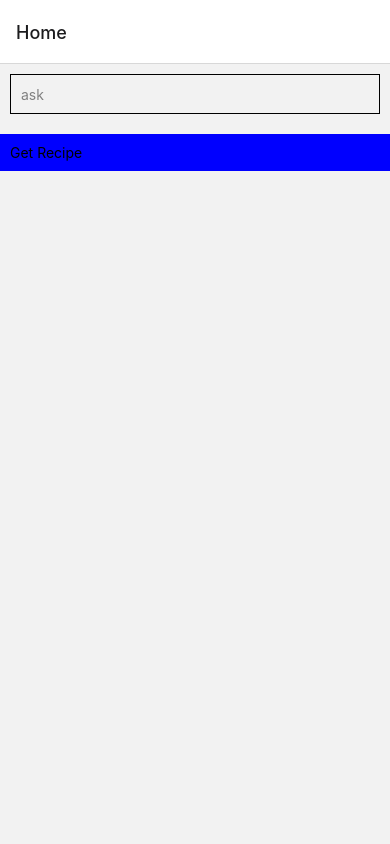
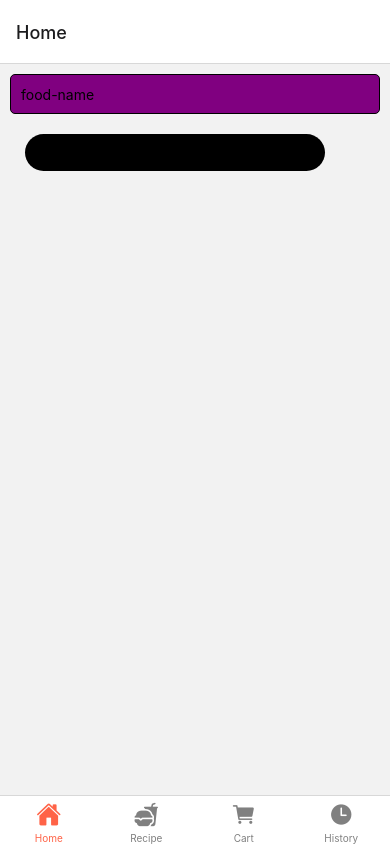
Before and after one commit to divyapandey2/RecipeChatBot, a React Native app: screen /Home in a window 390 px wide. Built offline with nearby package versions, Linux system fonts and the light colour scheme.

Commit message:
cart-added

```diff
--- a/App.js
+++ b/App.js
@@ -1,29 +1,69 @@
-import { StyleSheet, Text, View } from 'react-native'
-import React from 'react'
+import { StyleSheet, Text, View } from 'react-native';
+import React from 'react';
 import { NavigationContainer } from '@react-navigation/native';
 import { createStackNavigator } from '@react-navigation/stack';
+import { createBottomTabNavigator } from '@react-navigation/bottom-tabs';
+import { Provider } from 'react-redux';
+import Ionicons from 'react-native-vector-icons/Ionicons';
 import Home from './components/Home';
 import History from './components/History';
 import Cart from './components/Cart';
 import Recipe from './components/Recipe';
 import appStore from './components/appstore';
-import { Provider } from 'react-redux';
 
-const Stack= createStackNavigator();
+const Stack = createStackNavigator();
+const Tab = createBottomTabNavigator();
 
+
+function MainTabs() {
+  return (
+    <Tab.Navigator
+      screenOptions={({ route }) => ({
+        tabBarIcon: ({ color, size }) => {
+          let iconName;
+
+          if (route.name === 'Home') {
+                 iconName = 'home';
+                }
+            else if (route.name === 'Recipe') {
+                 iconName = 'fast-food';
+                }
+            else if (route.name === 'Cart') {
+                iconName = 'cart';
+                }
+            else if (route.name === 'History') {
+                iconName = 'time';
+                }
+
+          return <Ionicons name={iconName} size={size} color={color} />;
+        },
+      })}
+      tabBarOptions={{
+        activeTintColor: 'tomato',
+        inactiveTintColor: 'gray',
+      }}
+    >
+      <Tab.Screen name="Home" component={Home} />
+      <Tab.Screen name="Recipe" component={Recipe} />
+      <Tab.Screen name="Cart" component={Cart} />
+      <Tab.Screen name="History" component={History} />
+    </Tab.Navigator>
+  );
+}
+
+// Stack Navigator wrapping Tab Navigator
 export default function App() {
   return (
     <Provider store={appStore}>
       <NavigationContainer>
-      <Stack.Navigator>
-        <Stack.Screen name="Home" component={Home}/>
-        <Stack.Screen name="History" component={History}/>
-        <Stack.Screen name="Recipe" component={Recipe}/>
-        <Stack.Screen name="Cart" component={Cart}/>
-      </Stack.Navigator>
+        <Stack.Navigator>
+
+        <Stack.Screen name="MainTabs" component={MainTabs} options={{ headerShown: false }} />
+
+        </Stack.Navigator>
       </NavigationContainer>
-      </Provider>
-  )
+    </Provider>
+  );
 }
 
-const styles = StyleSheet.create({})
+const styles = StyleSheet.create({});
--- a/components/Cart.js
+++ b/components/Cart.js
@@ -1,12 +1,68 @@
-import { StyleSheet, Text, View } from 'react-native'
-import React from 'react'
+import React from 'react';
+import { View, Text, Button, FlatList, StyleSheet } from 'react-native';
+import { useDispatch, useSelector } from 'react-redux';
+import { removeFromCart } from './slice/cartSlice';
 
 export default function Cart() {
+ const dispatch = useDispatch();
+  const cartItems = useSelector((state) => state.cart.items);
+
+  const handleRemoveFromCart = (item) => {
+    dispatch(removeFromCart(item));
+  };
+
+  const renderCartItem = ({ item }) => (
+    <View style={styles.cartItem}>
+      <Text style={styles.itemText}>{item.original}</Text>
+      <Button title="Remove from Cart" onPress={() => handleRemoveFromCart(item)} />
+    </View>
+  );
+
   return (
-    <View>
-      <Text>Cart</Text>
+    <View style={styles.container}>
+      <Text style={styles.title}>Cart Items</Text>
+      {cartItems.length === 0 ? (
+        <Text style={styles.emptyMessage}>Your cart is empty</Text>
+      ) : (
+        <FlatList
+          data={cartItems}
+          keyExtractor={(item) => item.id.toString()}
+          renderItem={renderCartItem}
+        />
+      )}
     </View>
-  )
+  );
 }
 
-const styles = StyleSheet.create({})
+const styles = StyleSheet.create({
+  container: {
+    flex: 1,
+    padding: 16,
+    backgroundColor: '#fff',
+  },
+  title: {
+    fontSize: 24,
+    fontWeight: 'bold',
+    marginBottom: 16,
+    color: 'black',
+  },
+  cartItem: {
+    flexDirection: 'row',
+    justifyContent: 'space-between',
+    padding: 16,
+    borderBottomWidth: 1,
+    borderColor: '#ddd',
+    backgroundColor: '#f9f9f9',
+    marginBottom: 10,
+  },
+  itemText: {
+    fontSize: 16,
+    color: 'black',
+  },
+  emptyMessage: {
+    fontSize: 18,
+    textAlign: 'center',
+    marginTop: 20,
+    color: 'gray',
+  },
+});
--- a/components/Home.js
+++ b/components/Home.js
@@ -1,14 +1,11 @@
 import { StyleSheet, Text, View,TouchableOpacity,TextInput } from 'react-native'
-import React ,{useState,useEffect} from 'react'
+import React ,{useState} from 'react'
 
 
 
-
-const apiKey = '72aa38298bd743debc60064344b3045a';
-
 export default function Home ({navigation}) {
     const [query,setQuery]=useState('');
-   // const { food,isLoading,fetchRecipe}=useFetch('');
+
 
     const send=()=>{
       navigation.navigate('Recipe',{query})
@@ -17,11 +14,11 @@ export default function Home ({navigation}) {
     <View>
       <TextInput
        style={styles.input}
-       placeholder="ask"
+       placeholder="food-name"
        value={query}
        onChangeText={setQuery}
       />
-      <TouchableOpacity style={styles.send} onPress={send}><Text>Get Recipe</Text></TouchableOpacity>
+      <TouchableOpacity style={styles.send} onPress={send}><Text style={styles.getrecipe}>Get Recipe</Text></TouchableOpacity>
 
     </View>
   )
@@ -30,15 +27,25 @@ export default function Home ({navigation}) {
 const styles = StyleSheet.create({
   input: {
     height: 40,
-    borderColor: 'light-grey',
+    backgroundColor: 'purple',
+    borderColor: 'black',
+    borderRadius:5,
     borderWidth: 1,
     padding: 10,
     margin: 10,
-    color: 'grey',
   },
   send: {
-    backgroundColor: 'blue',
+    backgroundColor: 'black',
     padding: 10,
     marginTop: 10,
+    borderRadius:20,
+    width:300,
+    marginLeft: 25,
+
+  },
+  getrecipe:{
+
+    textAlign: 'center',
+
   },
 });
--- a/components/Recipe.js
+++ b/components/Recipe.js
@@ -3,15 +3,23 @@ import React, { useEffect, useState } from 'react';
 import { useRoute } from '@react-navigation/native';
 import { useDispatch, useSelector } from 'react-redux';
 import { fetchRecipes, fetchRecipeDetails } from './slice/recipeSlice';
-import RenderHtml, { useContentWidth } from 'react-native-render-html';
+import RenderHtml from 'react-native-render-html';
+import { addToCart } from './slice/cartSlice';
 
-export default function Recipe() {
+
+export default function Recipe({navigation}) {
   const route = useRoute();
-  const { query } = route.params;
+  const query = route?.params?.query || 'YourFood';
   const dispatch = useDispatch();
 
   const [selectedRecipeId, setSelectedRecipeId] = useState(null);
   const { food, isLoading, error, selectedRecipe } = useSelector((state) => state.recipes);
+
+
+
+  const handleAddToCart = (ingredient) => {
+    dispatch(addToCart(ingredient));
+  };
 
   useEffect(() => {
     dispatch(fetchRecipes(query));
@@ -34,7 +42,7 @@ export default function Recipe() {
     return (
       <View style={styles.recipeContainer}>
         <Text style={styles.recipeTitle}>{recipe.title}</Text>
-        <Image source={{ uri: recipe.image }} style={{ width: 100, height: 100 }} />
+        <Image source={{ uri: recipe.image }} style={{ width: 100, height: 100,borderRadius:50 }} />
         <View style={styles.button}>
         <Button title="View Details" onPress={() => handleViewDetails(recipe.id)} />
         </View>
@@ -43,14 +51,20 @@ export default function Recipe() {
             <View style={styles.recipeDetailsContainer}>
               <Text style={styles.ingredientsTitle}>Ingredients:</Text>
               {selectedRecipe.extendedIngredients.map((ingredient, index) => (
-                <Text key={index} style={styles.ingredientText}>{ingredient.original}</Text>
+               <View key={index} style={styles.ingredientItem}>
+               <Text style={styles.ingredientText}>{ingredient.original}</Text>
+               <Button
+                 title="Add to Cart"
+                 onPress={() => handleAddToCart(ingredient)}
+               />
+             </View>
               ))}
               <Text style={styles.instructionsTitle}>Instructions:</Text>
               <RenderHtml
                 contentWidth={Dimensions.get('window').width}
-                source={{ html: selectedRecipe.instructions }}  // Render HTML instructions
+                source={{ html: selectedRecipe.instructions }}
                 tagsStyles={{
-                  body: { color: 'black', fontSize: 14 },  // Explicitly set text color and size
+                  body: { color: 'black', fontSize: 14 },
                 }}
               />
 
@@ -69,6 +83,8 @@ export default function Recipe() {
         keyExtractor={(item) => item.id.toString()}
         renderItem={renderRecipeDetails}
       />
+
+
     </View>
   );
 }
@@ -79,14 +95,14 @@ const styles = StyleSheet.create({
   //   width: Dimensions.get('window').width
   // },
   recipe: {
-    fontSize: 20,
-    color: 'grey',
+    fontSize: 18,
+    color: 'black',
     borderBottomWidth: 1,
     borderColor: '#ddd',
     fontWeight: 'bold',
     marginLeft: 10,
-    // justifyContent: 'center',
-    // alignItems: 'center',
+    backgroundColor: 'lavender',
+    alignItems: 'center',
     // alignContent: 'center',
 
   },
@@ -94,11 +110,14 @@ const styles = StyleSheet.create({
     padding: 10,
     borderBottomWidth: 1,
     borderColor: '#ddd',
+    backgroundColor: '#fff',
   },
   button: {
-    padding: 10,
+    padding: 5,
     borderBottomWidth: 1,
     borderColor: '#ddd',
+    borderRadius: 5,
+
   },
   recipeTitle: {
     color: 'black',
@@ -117,6 +136,12 @@ const styles = StyleSheet.create({
     marginTop: 10,
     color: 'black',
   },
+  ingredientItem: {
+    flexDirection: 'row',
+    justifyContent: 'space-between',
+    alignItems: 'center',
+    marginBottom: 10,
+  },
   ingredientText: {
     fontSize: 14,
     marginBottom: 5,
--- a/components/appstore.js
+++ b/components/appstore.js
@@ -1,11 +1,15 @@
 import { configureStore } from "@reduxjs/toolkit";
 import React from "react";
 import recipeReducer from "./slice/recipeSlice";
+import cartReducer from "./slice/cartSlice";
+// import historyReducer from "./slice/historySlice";
 
 
 const appStore= configureStore({
     reducer:{
     recipes:recipeReducer,
+    cart:cartReducer,
+    // history:historyReducer,
     },
 });
 
--- /dev/null
+++ b/components/slice/cartSlice.js
@@ -0,0 +1,21 @@
+import { createSlice } from '@reduxjs/toolkit';
+
+const cartSlice = createSlice({
+  name: 'cart',
+  initialState: {
+    items: [],
+  },
+  reducers: {
+    addToCart: (state, action) => {
+      const ingredient = { ...action.payload, id: new Date().getTime() };
+      state.items.push(ingredient);
+    },
+    removeFromCart: (state, action) => {
+      state.items = state.items.filter(item => item.id !== action.payload.id);
+    },
+  },
+});
+
+export const { addToCart, removeFromCart } = cartSlice.actions;
+
+export default cartSlice.reducer;
--- /dev/null
+++ b/components/slice/historySlice.js
@@ -0,0 +1,21 @@
+// import { createSlice } from "@reduxjs/toolkit"
+// const historySlice=createSlice ({
+//     name: 'history',
+//     initialState: {
+//       items: [],
+//     },
+//     reducers: {
+//       addSearch: (state, action) => {
+//         state.push(action.payload);
+//       },
+//       removeSearch: (state, action) => {
+//         return state.filter((search, index) => index !== action.payload);
+//       },
+//       clearHistory: (state) => {
+//         return [];
+//       }
+//     },
+//   });
+
+//   export const { addSearch, removeSearch, clearHistory } = historySlice.actions;
+//   export default historySlice.reducer;
--- a/package.json
+++ b/package.json
@@ -25,7 +25,7 @@
     "react-native-render-html": "^6.3.4",
     "react-native-safe-area-context": "^4.11.0",
     "react-native-screens": "^3.34.0",
-    "react-native-vector-icons": "^10.1.0",
+    "react-native-vector-icons": "^10.2.0",
     "react-redux": "^9.1.2"
   },
   "devDependencies": {
```
Also changed, not shown: components/History.js (+14 -0 lines), components/slice/recipeSlice.js (+7 -5 lines), 1 other file (tests, documents, lock files or other folders).
